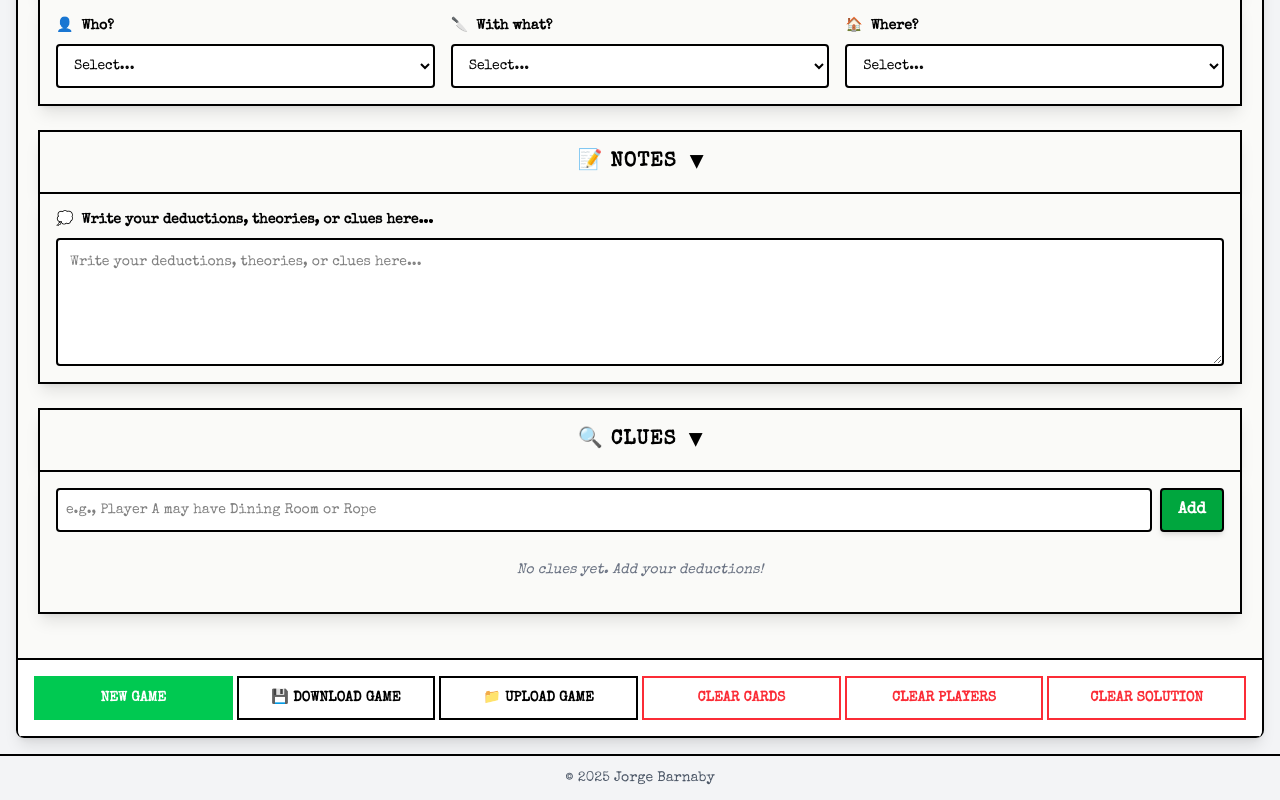
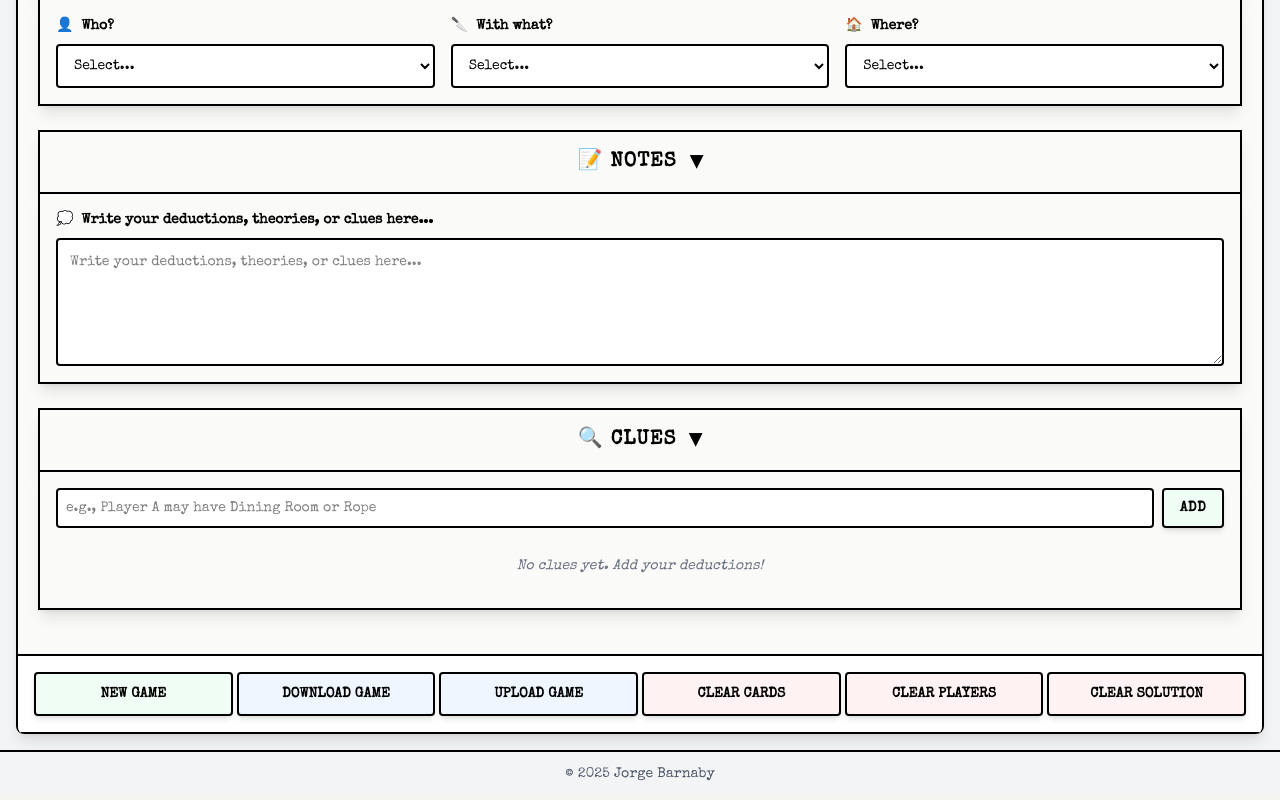
Before and after one commit to yorch/clue-digital-scorecard, a React (Vite) app: page / in a window 1280 px wide. Shown: the part 1931-2731 px from the top of the page. Built offline with nearby package versions, Linux system fonts and the light colour scheme.

Commit message:
style: Update button styles across multiple components for consistency

```diff
--- a/src/app.jsx
+++ b/src/app.jsx
@@ -211,7 +211,7 @@ export const ClueApp = () => {
               <div className="mb-4 flex justify-end">
                 <button
                   onClick={() => setShowScorecard(!showScorecard)}
-                  className="px-4 py-2 text-xs md:text-sm font-typewriter font-bold uppercase tracking-wider bg-paper-white border-2 border-black shadow-lg rounded-lg hover:bg-gray-100 focus:bg-gray-100 focus:outline-none transition-all duration-300"
+                  className="px-4 py-2 text-xs md:text-sm font-typewriter font-bold uppercase tracking-wider bg-paper-white border-2 border-black shadow-lg rounded-lg hover:bg-gray-100 focus:bg-gray-100 focus:outline-none focus:ring-2 focus:ring-gray-400 transition-all duration-300 cursor-pointer"
                 >
                   {showScorecard ? t('hideScorecard') : t('showScorecard')}
                 </button>
--- a/src/components/CluesSection.jsx
+++ b/src/components/CluesSection.jsx
@@ -68,7 +68,7 @@ export const CluesSection = ({ gameState, setGameState, t }) => {
           />
           <button
             onClick={addClue}
-            className="px-4 py-2 bg-green-600 text-white font-typewriter font-bold border-2 border-black shadow-md hover:bg-green-700 focus:outline-none focus:ring-2 focus:ring-green-400 transition-all duration-200 rounded cursor-pointer"
+            className="px-4 py-2 bg-green-50 text-black font-typewriter font-bold text-sm border-2 border-black shadow-md hover:bg-green-100 focus:outline-none focus:ring-2 focus:ring-green-400 transition-all duration-200 rounded cursor-pointer uppercase tracking-wide"
           >
             {t('add')}
           </button>
@@ -92,7 +92,7 @@ export const CluesSection = ({ gameState, setGameState, t }) => {
               >
                 <button
                   onClick={() => toggleClue(clue.id)}
-                  className="flex-shrink-0 w-6 h-6 border-2 border-black rounded flex items-center justify-center hover:bg-gray-200 focus:outline-none focus:ring-2 focus:ring-gray-400 transition-all duration-200"
+                  className="flex-shrink-0 w-6 h-6 border-2 border-black rounded flex items-center justify-center hover:bg-gray-200 focus:outline-none focus:ring-2 focus:ring-gray-400 transition-all duration-200 cursor-pointer"
                   aria-label={
                     clue.completed ? t('markIncomplete') : t('markComplete')
                   }
--- a/src/components/ConfirmModal.jsx
+++ b/src/components/ConfirmModal.jsx
@@ -17,13 +17,13 @@ export const ConfirmModal = ({ isOpen, message, onConfirm, onCancel, t }) => {
           <div className="flex gap-3 justify-center">
             <button
               onClick={onConfirm}
-              className="bg-green-500 text-white border-2 border-green-500 px-4 py-2 cursor-pointer text-sm font-typewriter transition-all duration-200 uppercase font-bold hover:bg-green-600 min-h-10"
+              className="bg-green-50 text-black border-2 border-black px-4 py-2 cursor-pointer text-sm font-typewriter transition-all duration-200 uppercase font-bold hover:bg-green-100 shadow-md focus:outline-none focus:ring-2 focus:ring-green-400 min-h-10 rounded"
             >
               ✓ {t('confirmYes')}
             </button>
             <button
               onClick={onCancel}
-              className="bg-red-500 text-white border-2 border-red-500 px-4 py-2 cursor-pointer text-sm font-typewriter transition-all duration-200 uppercase font-bold hover:bg-red-600 min-h-10"
+              className="bg-red-50 text-black border-2 border-black px-4 py-2 cursor-pointer text-sm font-typewriter transition-all duration-200 uppercase font-bold hover:bg-red-100 shadow-md focus:outline-none focus:ring-2 focus:ring-red-400 min-h-10 rounded"
             >
               ✗ {t('confirmNo')}
             </button>
--- a/src/components/Controls.jsx
+++ b/src/components/Controls.jsx
@@ -112,37 +112,37 @@ export const Controls = ({
       <div className="grid grid-cols-2 sm:grid-cols-3 lg:grid-cols-6 gap-2 sm:gap-1 justify-items-center">
         <button
           onClick={startNewGame}
-          className="w-full bg-green-500 text-white border-2 border-green-500 px-2 py-2 cursor-pointer text-sm font-typewriter transition-all duration-200 uppercase font-bold hover:bg-green-600 min-h-11"
+          className="w-full bg-green-50 text-black border-2 border-black px-2 py-2 cursor-pointer text-sm font-typewriter transition-all duration-200 uppercase font-bold hover:bg-green-100 shadow-md focus:outline-none focus:ring-2 focus:ring-green-400 min-h-11 rounded"
         >
           {t('newGame')}
         </button>
         <button
           onClick={downloadGame}
-          className="w-full bg-white text-black border-2 border-black px-2 py-2 cursor-pointer text-sm font-typewriter transition-all duration-200 uppercase font-bold hover:bg-black hover:text-white min-h-11"
+          className="w-full bg-blue-50 text-black border-2 border-black px-2 py-2 cursor-pointer text-sm font-typewriter transition-all duration-200 uppercase font-bold hover:bg-blue-100 shadow-md focus:outline-none focus:ring-2 focus:ring-blue-400 min-h-11 rounded"
         >
-          💾 {t('downloadGame')}
+          {t('downloadGame')}
         </button>
         <button
           onClick={uploadGame}
-          className="w-full bg-white text-black border-2 border-black px-2 py-2 cursor-pointer text-sm font-typewriter transition-all duration-200 uppercase font-bold hover:bg-black hover:text-white min-h-11"
+          className="w-full bg-blue-50 text-black border-2 border-black px-2 py-2 cursor-pointer text-sm font-typewriter transition-all duration-200 uppercase font-bold hover:bg-blue-100 shadow-md focus:outline-none focus:ring-2 focus:ring-blue-400 min-h-11 rounded"
         >
-          📁 {t('uploadGame')}
+          {t('uploadGame')}
         </button>
         <button
           onClick={clearAll}
-          className="w-full bg-white text-red-500 border-2 border-red-500 px-2 py-2 cursor-pointer text-sm font-typewriter transition-all duration-200 uppercase font-bold hover:bg-red-500 hover:text-white min-h-11"
+          className="w-full bg-red-50 text-black border-2 border-black px-2 py-2 cursor-pointer text-sm font-typewriter transition-all duration-200 uppercase font-bold hover:bg-red-100 shadow-md focus:outline-none focus:ring-2 focus:ring-red-400 min-h-11 rounded"
         >
           {t('clearAll')}
         </button>
         <button
           onClick={clearPlayers}
-          className="w-full bg-white text-red-500 border-2 border-red-500 px-2 py-2 cursor-pointer text-sm font-typewriter transition-all duration-200 uppercase font-bold hover:bg-orange-500 hover:text-white min-h-11"
+          className="w-full bg-red-50 text-black border-2 border-black px-2 py-2 cursor-pointer text-sm font-typewriter transition-all duration-200 uppercase font-bold hover:bg-red-100 shadow-md focus:outline-none focus:ring-2 focus:ring-red-400 min-h-11 rounded"
         >
           {t('clearPlayers')}
         </button>
         <button
           onClick={clearSolution}
-          className="w-full bg-white text-red-500 border-2 border-red-500 px-2 py-2 cursor-pointer text-sm font-typewriter transition-all duration-200 uppercase font-bold hover:bg-purple-500 hover:text-white min-h-11"
+          className="w-full bg-red-50 text-black border-2 border-black px-2 py-2 cursor-pointer text-sm font-typewriter transition-all duration-200 uppercase font-bold hover:bg-red-100 shadow-md focus:outline-none focus:ring-2 focus:ring-red-400 min-h-11 rounded"
         >
           {t('clearSolution')}
         </button>
--- a/src/components/Header.jsx
+++ b/src/components/Header.jsx
@@ -9,7 +9,7 @@ export const Header = ({ currentLanguage, setLanguage, t }) => (
     <div className="absolute top-3 right-3 md:top-5 md:right-5 flex gap-2 items-center">
       <div className="flex bg-paper-white border-2 border-black shadow-lg rounded-lg overflow-hidden">
         <button
-          className={`lang-btn px-3 py-2 text-sm md:text-base font-typewriter font-bold uppercase tracking-wider transition-all duration-300 border-r border-black last:border-r-0 min-w-12 md:min-w-16 focus:outline-none ${
+          className={`lang-btn px-3 py-2 text-sm md:text-base font-typewriter font-bold uppercase tracking-wider transition-all duration-300 border-r border-black last:border-r-0 min-w-12 md:min-w-16 focus:outline-none cursor-pointer ${
             currentLanguage === 'es'
               ? 'bg-black text-white shadow-inner hover:bg-gray-800 focus:bg-gray-800'
               : 'bg-paper-white text-black hover:bg-gray-100 focus:bg-gray-100'
@@ -19,7 +19,7 @@ export const Header = ({ currentLanguage, setLanguage, t }) => (
           ES
         </button>
         <button
-          className={`lang-btn px-3 py-2 text-sm md:text-base font-typewriter font-bold uppercase tracking-wider transition-all duration-300 border-r border-black last:border-r-0 min-w-12 md:min-w-16 focus:outline-none ${
+          className={`lang-btn px-3 py-2 text-sm md:text-base font-typewriter font-bold uppercase tracking-wider transition-all duration-300 border-r border-black last:border-r-0 min-w-12 md:min-w-16 focus:outline-none cursor-pointer ${
             currentLanguage === 'en'
               ? 'bg-black text-white shadow-inner hover:bg-gray-800 focus:bg-gray-800'
               : 'bg-paper-white text-black hover:bg-gray-100 focus:bg-gray-100'
--- a/src/components/InstructionsSection.jsx
+++ b/src/components/InstructionsSection.jsx
@@ -6,7 +6,7 @@ export const InstructionsSection = ({
   return (
     <div className="mb-5 text-center">
       <button
-        className="bg-white text-black border-2 border-black px-3 py-2 md:px-4 cursor-pointer text-sm font-typewriter transition-all duration-200 uppercase font-bold hover:bg-black hover:text-white min-h-11 md:min-h-auto"
+        className="bg-paper-white text-black border-2 border-black px-3 py-2 md:px-4 cursor-pointer text-sm font-typewriter transition-all duration-200 uppercase font-bold hover:bg-gray-200 shadow-md focus:outline-none focus:ring-2 focus:ring-gray-400 min-h-11 md:min-h-auto rounded"
         onClick={() => setShowInstructions(!showInstructions)}
       >
         <span>{showInstructions ? '❌' : '❓'}</span> {t('howToUse')}
```
Also changed, not shown: src/components/GameHistorySection.jsx (+2 -5 lines).
